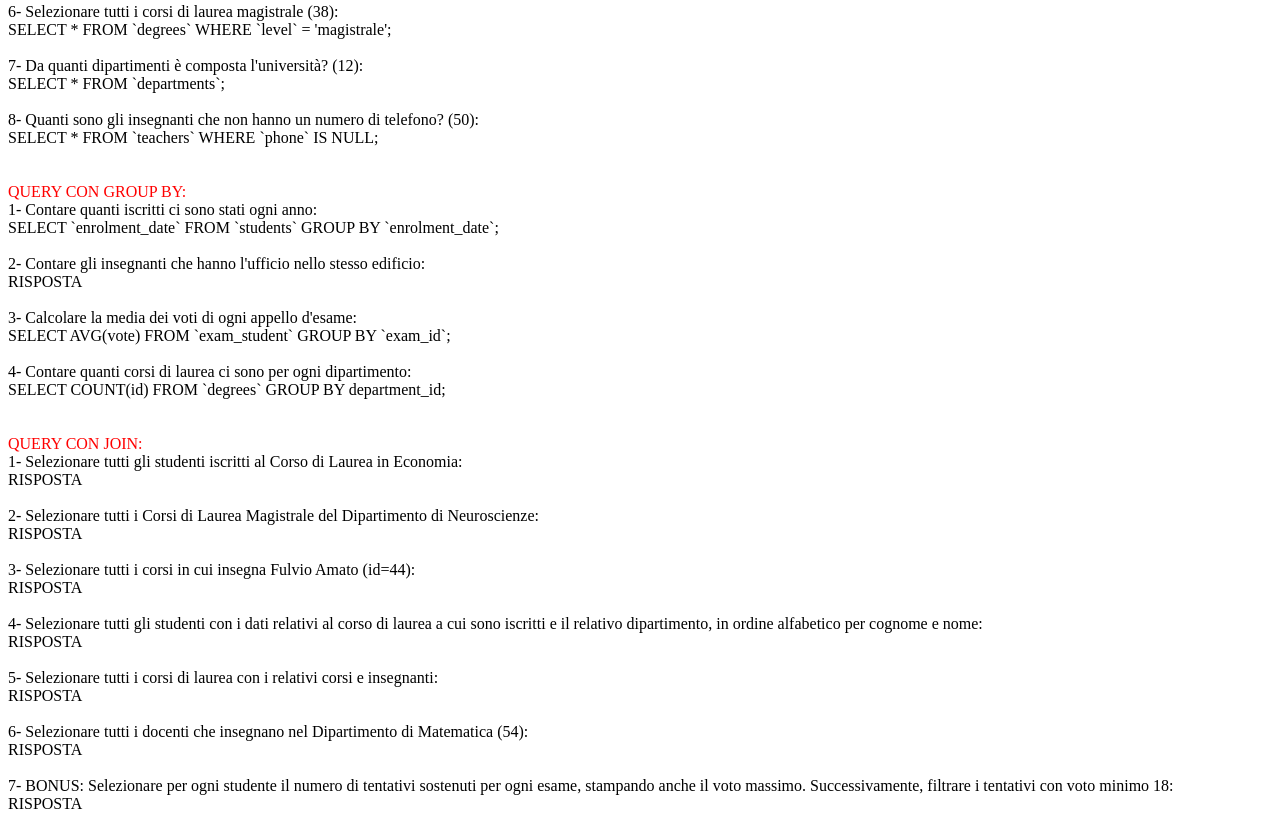
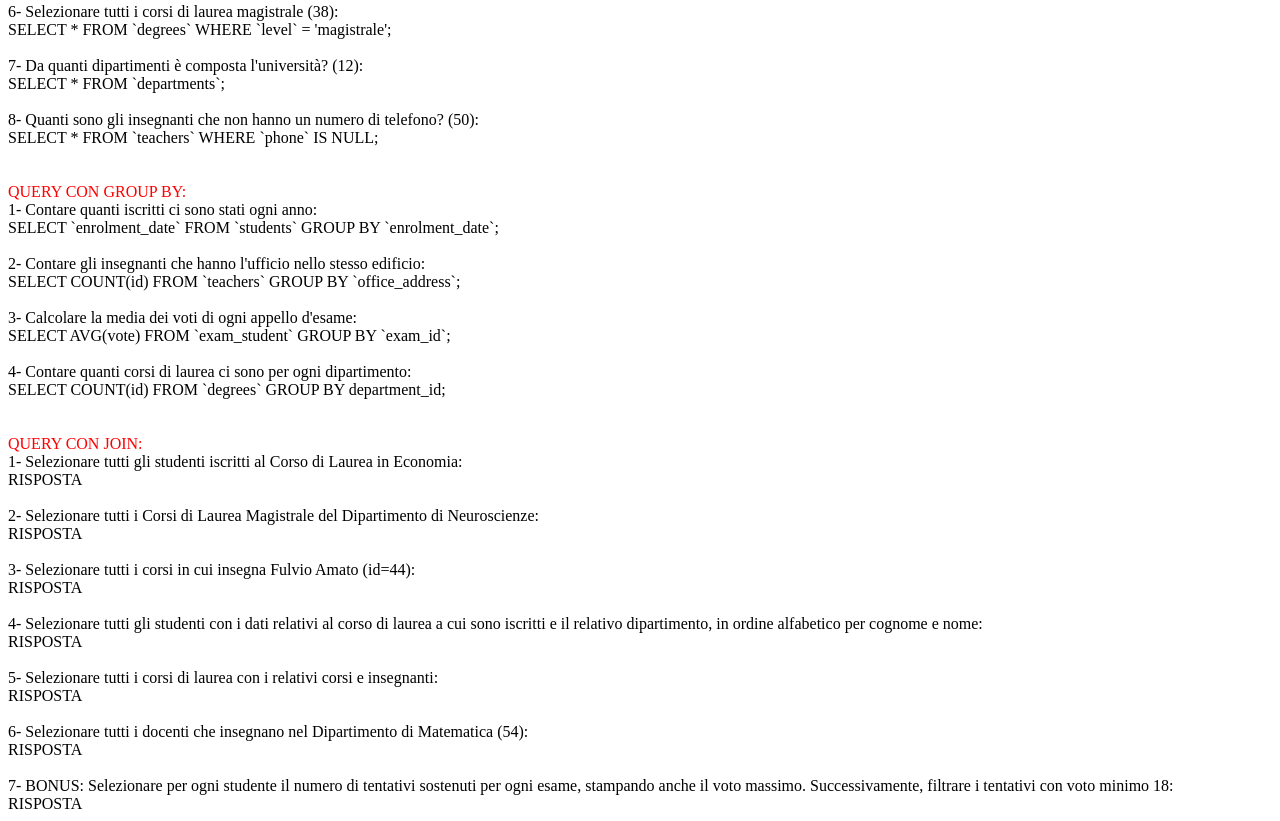
Before and after one commit to martinaapalazzi/db-university, a plain HTML site: page index.html in a window 1280 px wide. Shown: the part 1365-2186 px from the top of the page. Drawn offline with Linux system fonts and the light colour scheme.

Commit message:
query group by 2

```diff
--- a/index.html
+++ b/index.html
@@ -111,7 +111,7 @@
             2- Contare gli insegnanti che hanno l'ufficio nello stesso edificio:
         </div>
         <div>
-            RISPOSTA
+            SELECT COUNT(id) FROM `teachers` GROUP BY `office_address`;
         </div>
         <br>
         <div>
```
